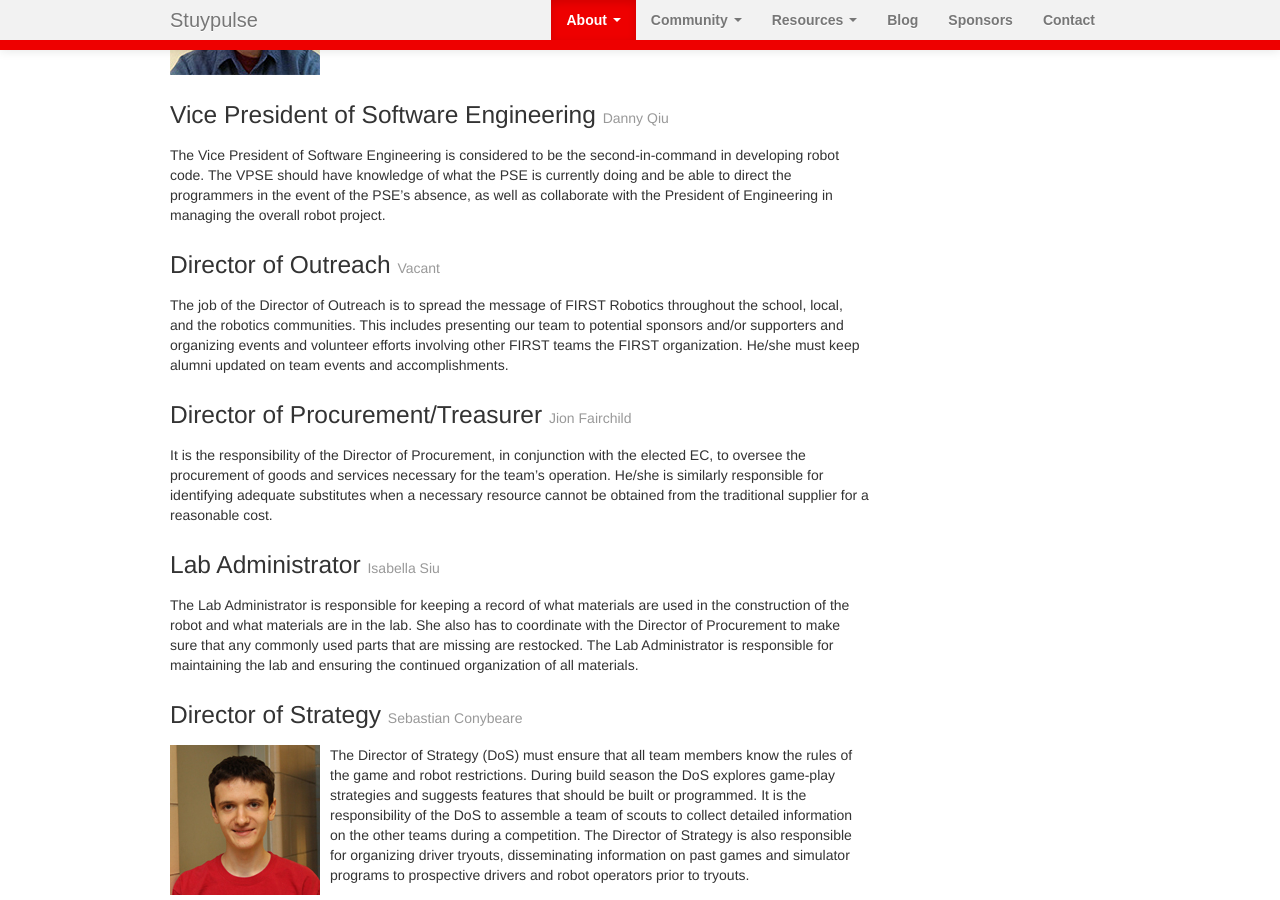
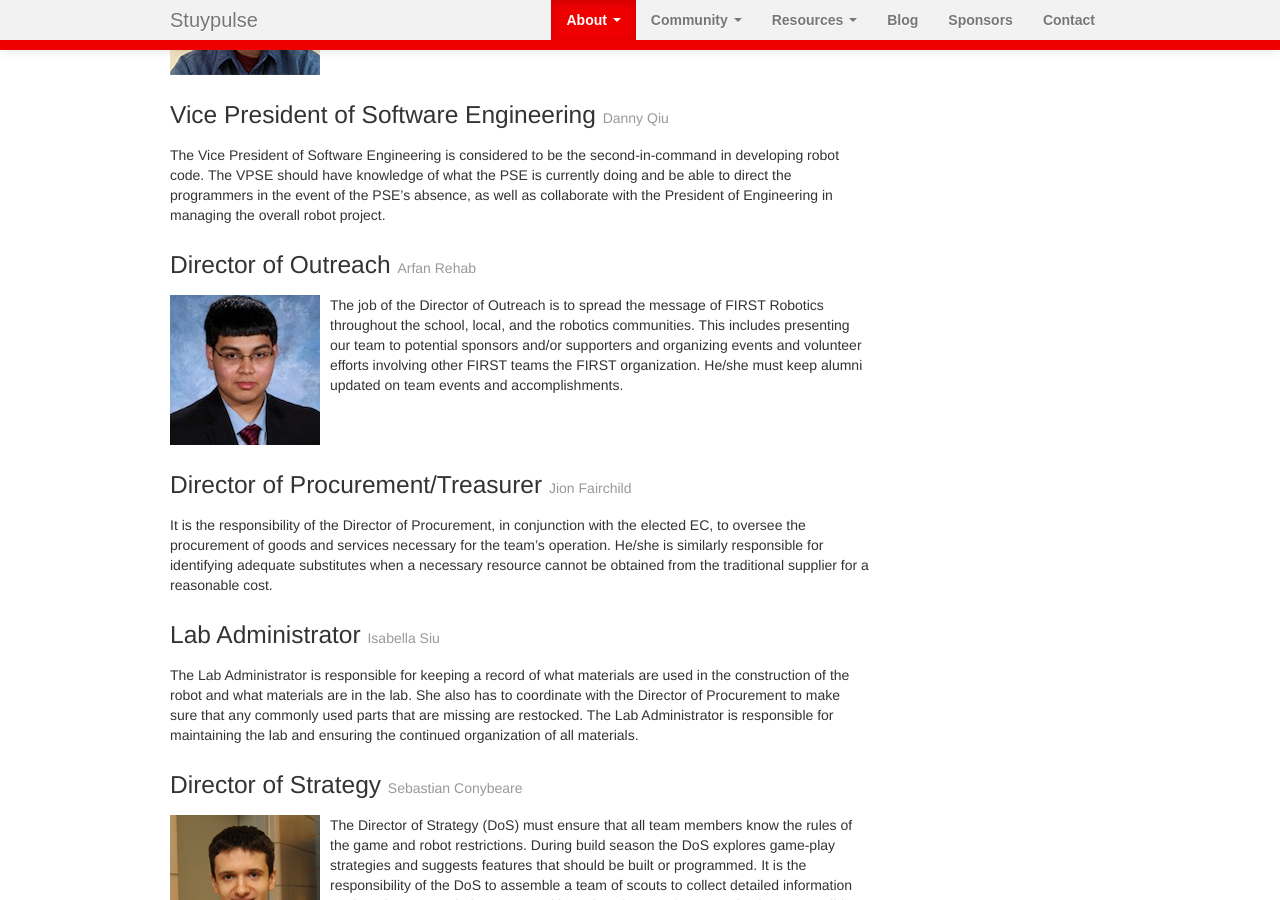
Before and after one commit to StuyPulse/team694.github.io, a Jekyll site: the page built from about/ec/index.md, in a window 1280 px wide and 900 px high, scrolled down 1085 px. Built offline with Jekyll 4.4.1, drawn with Linux system fonts in a browser that asks for light colours; nearby versions of some CDN libraries.

Commit message:
Move pic of arfan to outreach

```diff
--- a/about/ec/index.md
+++ b/about/ec/index.md
@@ -34,7 +34,6 @@ positions:
         name: Gabrielle Chen
     safety:
         name: Arfan Rehab
-        photo: /img/ec/arfan.jpg
     machinist:
         name: Vacant
     media:
@@ -46,7 +45,8 @@ positions:
         name: Justin Kim
         photo: /img/ec/justin.jpg
     outreach:
-        name: Vacant
+        name: Arfan Rehab
+        photo: /img/ec/arfan.jpg
     cad:
         name: Vacant
 ---
```
